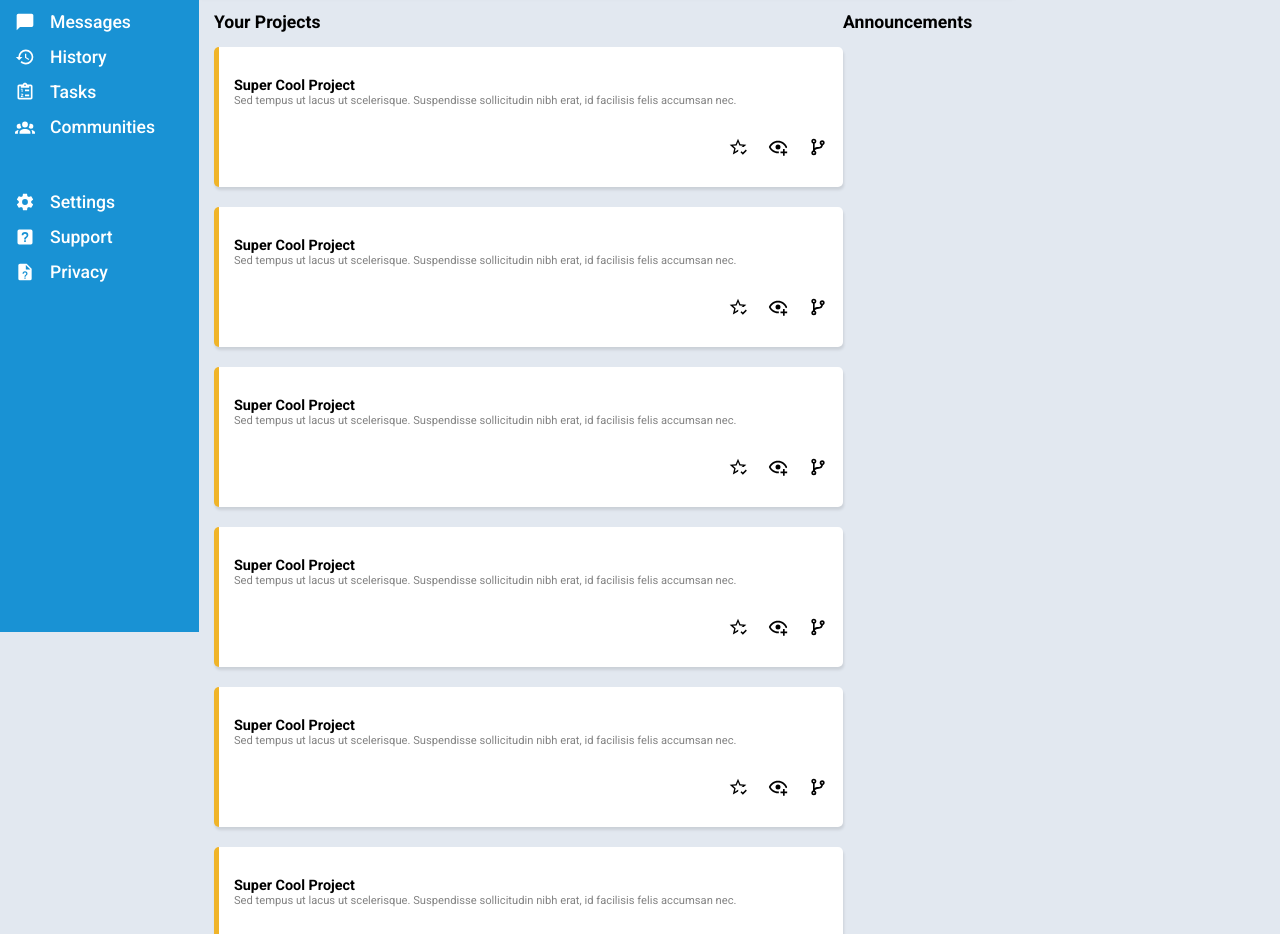
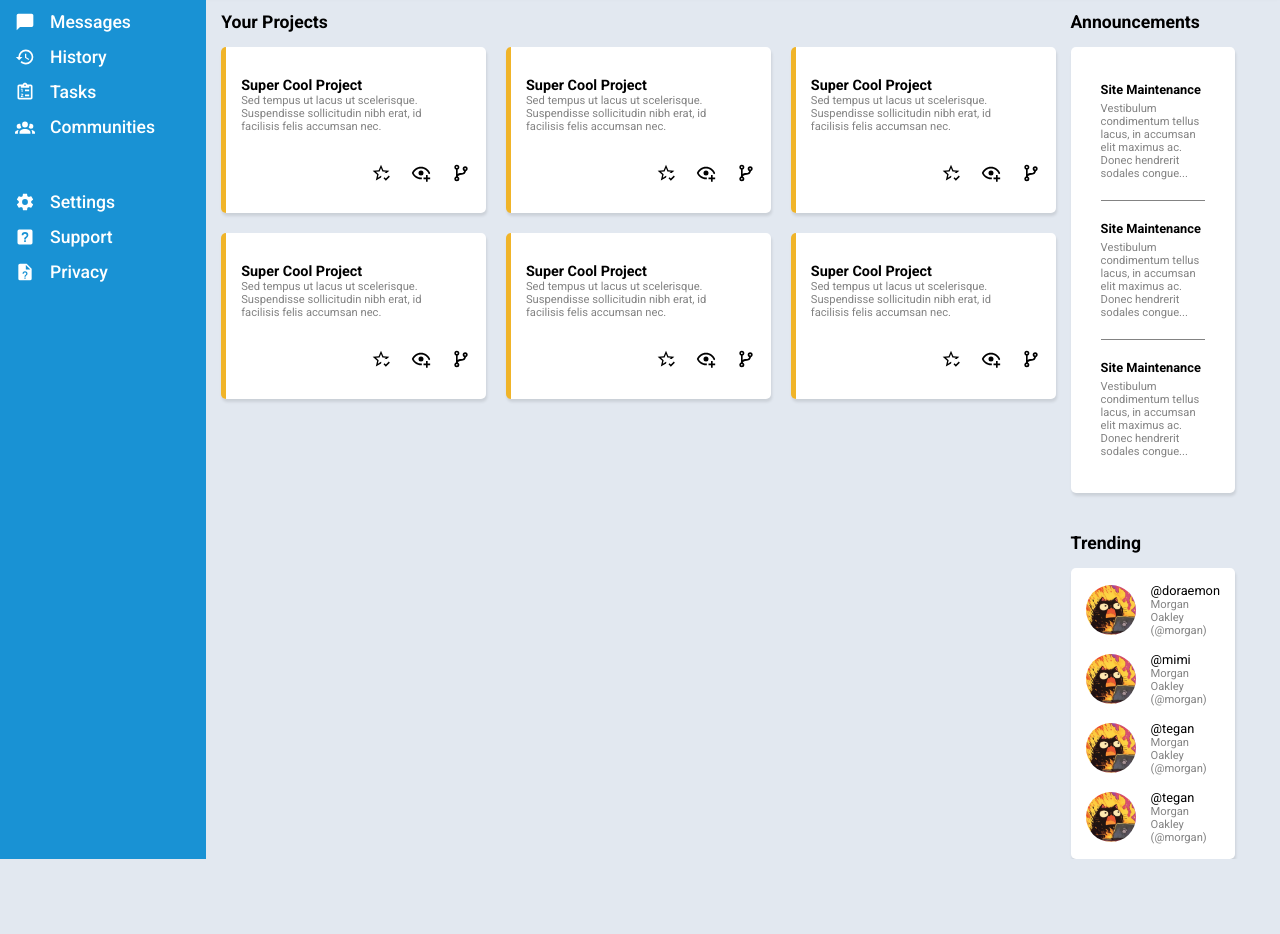
Before and after one commit to hungdx2501/Admin-Dashboard, a plain HTML site: page index.html in a window 1280 px wide. Shown: the part 168-1102 px from the top of the page. After the commit the page ends 1027 px from the top, so only its background shows below. Drawn offline with Linux system fonts and the light colour scheme.

Commit message:
update final

```diff
--- a/index.html
+++ b/index.html
@@ -344,7 +344,69 @@
           </div>
         </section>
         <section class="other">
-          <p class="text-semi-lg title">Announcements</p>
+          <div class="announcement">
+            <p class="text-semi-lg title">Announcements</p>
+            <div class="annoucements-card">
+              <div class="card">
+                <p class="text-sm">Site Maintenance</p>
+                <p class="text-super-sm">
+                  Vestibulum condimentum tellus lacus, in accumsan elit maximus
+                  ac. Donec hendrerit sodales congue...
+                </p>
+              </div>
+              <div class="card">
+                <p class="text-sm">Site Maintenance</p>
+                <p class="text-super-sm">
+                  Vestibulum condimentum tellus lacus, in accumsan elit maximus
+                  ac. Donec hendrerit sodales congue...
+                </p>
+              </div>
+              <div class="card">
+                <p class="text-sm">Site Maintenance</p>
+                <p class="text-super-sm">
+                  Vestibulum condimentum tellus lacus, in accumsan elit maximus
+                  ac. Donec hendrerit sodales congue...
+                </p>
+              </div>
+            </div>
+          </div>
+
+          <div class="trending">
+            <p class="text-semi-lg title">Trending</p>
+            <div class="cards">
+              <div class="card">
+                <img class="avatar" src="res/avatar.jpg" />
+                <div class="hello-info">
+                  <p class="text-sm">@doraemon</p>
+                  <p class="text-super-sm">Morgan Oakley (@morgan)</p>
+                </div>
+              </div>
+
+              <div class="card">
+                <img class="avatar" src="res/avatar.jpg" />
+                <div class="hello-info">
+                  <p class="text-sm">@mimi</p>
+                  <p class="text-super-sm">Morgan Oakley (@morgan)</p>
+                </div>
+              </div>
+
+              <div class="card">
+                <img class="avatar" src="res/avatar.jpg" />
+                <div class="hello-info">
+                  <p class="text-sm">@tegan</p>
+                  <p class="text-super-sm">Morgan Oakley (@morgan)</p>
+                </div>
+              </div>
+
+              <div class="card">
+                <img class="avatar" src="res/avatar.jpg" />
+                <div class="hello-info">
+                  <p class="text-sm">@tegan</p>
+                  <p class="text-super-sm">Morgan Oakley (@morgan)</p>
+                </div>
+              </div>
+            </div>
+          </div>
         </section>
       </section>
     </section>
--- a/style.css
+++ b/style.css
@@ -11,15 +11,14 @@
     --color-yellow: #F0B429;
 }
 
-html, body {
+body {
     display: flex;
-    height: 100vh;
     background-color: var(--color-gray);
+    min-height: 100vh;
 }
 
 .sidebar {
     width: 240px;
-    height: 100vh;
     color: white;
     background-color: var(--color-primary);
     display: flex;
@@ -148,7 +147,7 @@ html, body {
 
 .main .table {
     display: grid;
-    grid-template-columns: repeat(auto-fit, min(10px, 1fr));
+    grid-template-columns: repeat(auto-fit, minmax(200px, 1fr));
     gap: 20px;
 }
 
@@ -184,6 +183,66 @@ html, body {
 .main .title {
     font-size: 1.1rem;
     margin-bottom: 15px;
+}
+
+
+/* announcements */
+
+.other {
+    margin-left: 15px;
+    margin-right: 30px;
+}
+
+.announcement {
+    margin-bottom: 40px;
+}
+
+.annoucements-card {
+    background: #fff;
+    padding: 15px 30px;
+    border-radius: 5px;
+    box-shadow: 1px 3px 3px rgba(0, 0,0, 0.1);
+
+    display: flex;
+    flex-direction: column;
+
+}
+
+.annoucements-card .card {
+    padding: 20px 0px;
+}
+
+.annoucements-card .card:not(:last-child) {
+    border-bottom: solid #838383 1px;
+}
+
+.annoucements-card .card .text-sm {
+    font-weight: bold;
+    margin-bottom: 5px;
+}
+
+/* Trending */
+
+.trending .cards {
+    background: #fff;
+    padding: 15px;
+    border-radius: 5px;
+    box-shadow: 1px 3px 3px rgba(0, 0,0, 0.1);
+    display: flex;
+    flex-direction: column;
+    gap: 15px;
+}
+
+.trending .card {
+    display: flex;
+    align-items: center;
+}
+
+.trending .card .avatar {
+    width: 50px;
+    height: 50px;
+    border-radius: 50%;
+    margin-right: 15px;
 }
 
 /* Utility */
```
